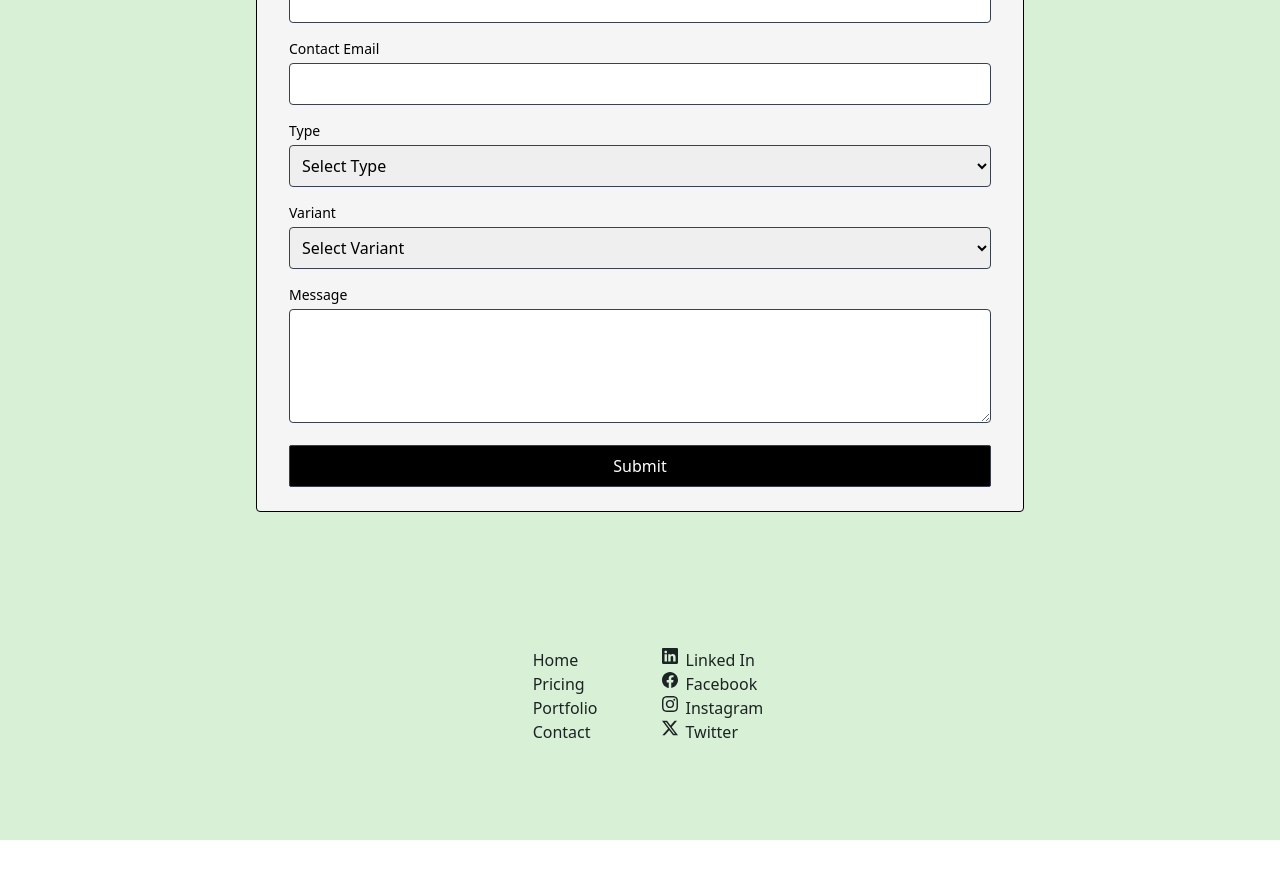
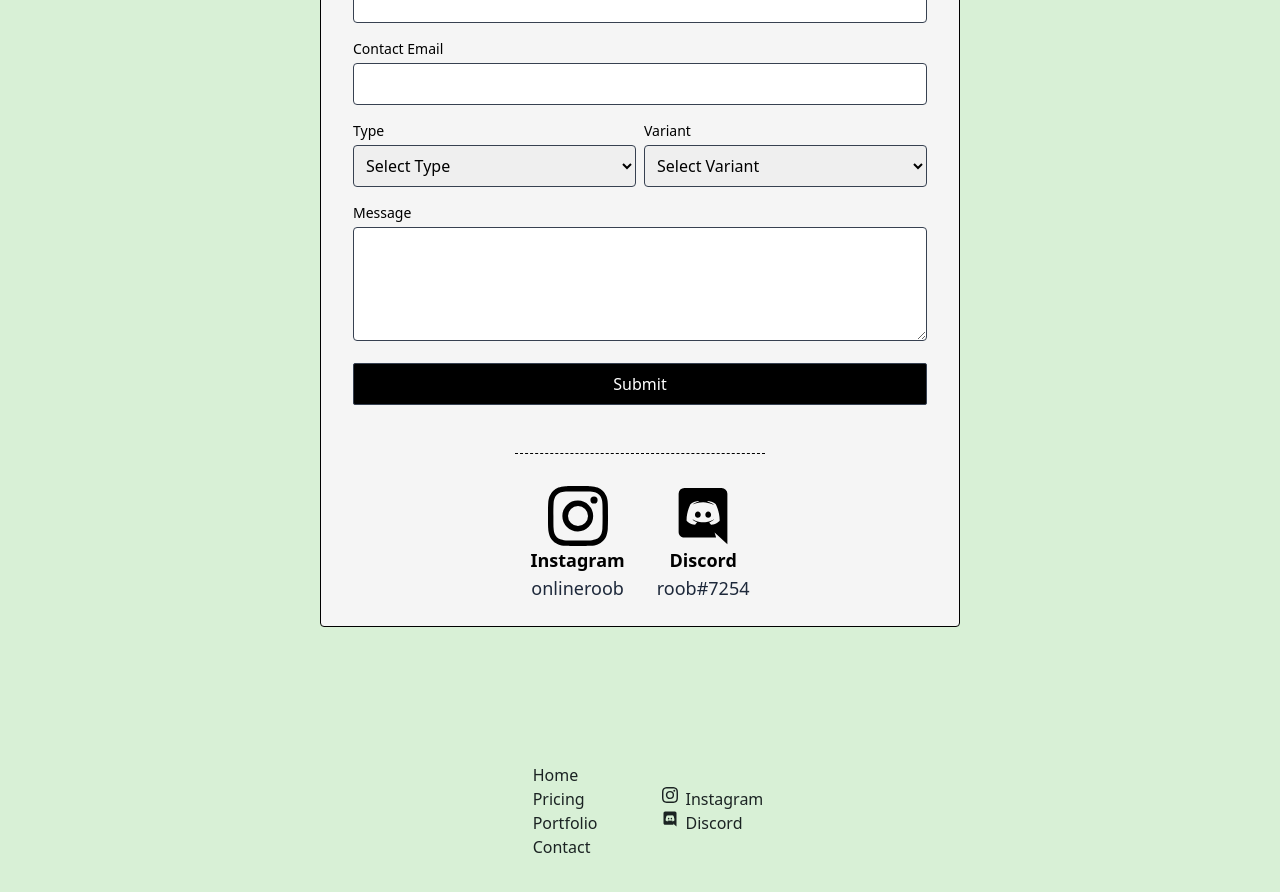
Before and after one commit to Junaidadams/roob, a React (Vite) app: page / in a window 1280 px wide. Shown: the part 2680-3572 px from the top of the page. Before the commit the page ends 3520 px from the top, so only its background shows below. Built offline with nearby package versions, Linux system fonts and the light colour scheme; no server answers.

Commit message:
Start of day changes to Pricing, Contact form mostly

```diff
--- a/constants.js
+++ b/constants.js
@@ -1,9 +1,5 @@
-import {
-  BsFacebook,
-  BsLinkedin,
-  BsInstagram,
-  BsTwitterX,
-} from "react-icons/bs";
+import { BsInstagram } from "react-icons/bs";
+import { IoLogoDiscord } from "react-icons/io5";
 
 export const websiteInformation = [
   {
@@ -12,10 +8,20 @@ export const websiteInformation = [
     year: 2024,
     developer: "Junaid Adams",
     socials: [
-      { key: 1, name: "Linked In", link: "/", logo: BsLinkedin },
-      { key: 2, name: "Facebook", link: "/", logo: BsFacebook },
-      { key: 3, name: "Instagram", link: "/", logo: BsInstagram },
-      { key: 4, name: "Twitter", link: "/", logo: BsTwitterX },
+      {
+        key: 1,
+        name: "Instagram",
+        link: "/https://www.instagram.com/onlineroob?utm_source=ig_web_button_share_sheet&igsh=ZDNlZDc0MzIxNw==",
+        logo: BsInstagram,
+        accountName: "onlineroob",
+      },
+      {
+        key: 2,
+        name: "Discord",
+        link: "https://discord.com/users/roob#7254",
+        logo: IoLogoDiscord,
+        accountName: "roob#7254",
+      },
     ],
   },
 ];
--- a/src/App.jsx
+++ b/src/App.jsx
@@ -2,6 +2,7 @@ import "./App.css";
 import CommissionDisplay from "./components/CommissionDisplay";
 import ContactForm from "./components/ContactForm";
 import Pricing from "./components/Pricing";
+import SocialTiles from "./components/SocialTiles";
 
 function App() {
   return (
@@ -11,7 +12,7 @@ function App() {
         id="home"
       >
         {" "}
-        <div className="md:w-1/3 w-4/5 bg-gradient-to-b from-pastelpink to-pastelblue border-black border rounded-full mx-auto mb-auto mt-4 md:m-auto  max-w-[400px] max-h-[400px]">
+        <div className="md:w-1/3 w-4/5 bg-gradient-to-b from-pastelpink to-pastelblue border-black border rounded-full mx-auto mb-auto mt-4 md:m-auto  max-w-[400px] max-h-[400px] 2xl:max-h-[500px] 2xl:max-w-[500px]">
           <img src="./heroimg.png" className="py-5" />
         </div>
         <div className="md:w-1/3 w-4/5 mx-auto mt-auto mb-4 md:m-auto text-center">
@@ -40,7 +41,7 @@ function App() {
         </div>
       </section>
       <section className="min-h-screen bg-pastelgreen py-10" id="contact">
-        <div className="bg-[#f5f5f5] border border-black m-auto w-4/5 lg:w-3/5 rounded px-4 pb-2">
+        <div className="bg-[#f5f5f5] border border-black m-auto w-4/5 lg:w-1/2 rounded px-4 pb-2">
           <h1 className="lg:text-6xl text-2xl sm:text-3xl md:text-4xl font-bold text-white bg-black py-4 px-4 rounded-b-2xl w-fit capitalize">
             Contact me
           </h1>{" "}
@@ -49,6 +50,7 @@ function App() {
             available I will get back to you
           </p>
           <ContactForm />
+          <SocialTiles />
         </div>
       </section>
     </main>
--- a/src/components/ContactForm.jsx
+++ b/src/components/ContactForm.jsx
@@ -42,7 +42,7 @@ const ContactForm = () => {
   };
 
   return (
-    <div className=" p-2 m-2  flex flex-col ">
+    <div className=" p-2 mx-2 mt-2 mb-10  flex flex-col">
       {status && (
         <p
           className={`mb-4 text-sm ${
@@ -84,7 +84,8 @@ const ContactForm = () => {
             required
           />
         </div>
-        <div>
+        <div className="flex">
+          <div className="w-1/2 mr-1">
             <label htmlFor="type" className="block text-sm font-medium mb-1">
               Type
             </label>
@@ -104,7 +105,7 @@ const ContactForm = () => {
               {/* Add your options here */}
             </select>
           </div>
-        <div>
+          <div className="w-1/2 ml-1">
             <label htmlFor="variant" className="block text-sm font-medium mb-1">
               Variant
             </label>
@@ -117,9 +118,12 @@ const ContactForm = () => {
               required
             >
               <option value="">Select Variant</option>
-            {/* Add your options here */}
+              <option value="lineart">Lineart</option>
+              <option value="colour">Colour</option>
             </select>
           </div>
+        </div>
+        <div></div>
         <div>
           <label htmlFor="message" className="block text-sm font-medium mb-1">
             Message
--- a/src/components/Footer.jsx
+++ b/src/components/Footer.jsx
@@ -1,6 +1,5 @@
 import { navigationLinks, websiteInformation } from "../../constants";
 
-// Destructure the first item from websiteInformation
 const { socials } = websiteInformation[0];
 
 const Footer = () => {
--- a/src/components/Pricing.jsx
+++ b/src/components/Pricing.jsx
@@ -25,7 +25,9 @@ const Pricing = () => {
               className="border-gray-700 border p-2 m-2 rounded-sm bg-pastelblue bg-opacity-25 flex flex-col "
             >
               <div>
-                <h1 className="text-xl font-medium">{price.name}</h1>
+                <h1 className="text-xl lg:text-2xl font-medium">
+                  {price.name}
+                </h1>
                 <p>
                   Lineart = <strong>£{price.lineartPrice}</strong>
                 </p>
@@ -34,7 +36,7 @@ const Pricing = () => {
                 </p>
               </div>
               <div>
-                <p>Example:</p>
+                <p className="font-semibold">Example:</p>
                 <img
                   src="./heroimg.png"
                   className="bg-white bg-opacity-25 rounded-sm"
--- /dev/null
+++ b/src/components/SocialTiles.jsx
@@ -0,0 +1,24 @@
+import { websiteInformation } from "../../constants";
+
+const { socials } = websiteInformation[0];
+
+const SocialTiles = () => {
+  return (
+    <div className="flex w-fit mx-auto space-x-8 border-t border-black border-dashed px-4 pb-4 pt-8">
+      {" "}
+      {socials.map(({ key, name, link, logo: Logo, accountName }) => (
+        <div key={key} className="w-fit text-center">
+          <a href={link} className="flex flex-col">
+            <Logo size={60} color="" className="mx-auto" />
+            <div className="sm:text-lg">
+              <p className="font-semibold ">{name}</p>
+              <p className=" text-slate-800">{accountName}</p>
+            </div>
+          </a>
+        </div>
+      ))}
+    </div>
+  );
+};
+
+export default SocialTiles;
```
Lines whose indentation alone changed are shown as unchanged.
